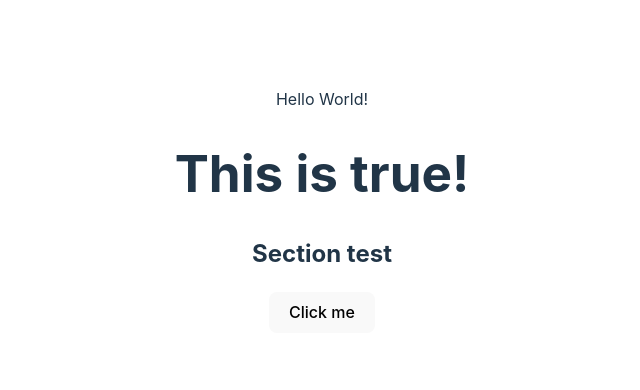
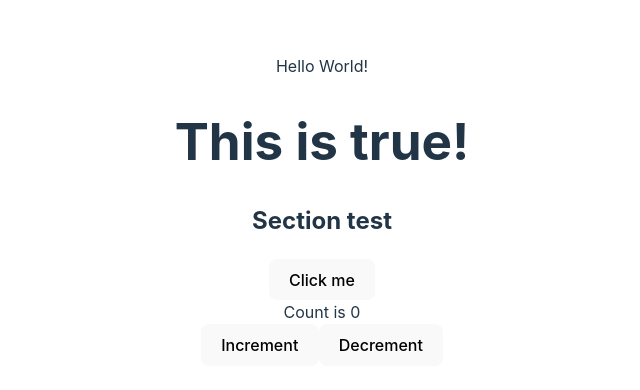
Before and after one commit to Celesca/react-workshop-2024, a React (Vite) app in the folder first-project/: page / in a window 1280 px wide. Shown: the part 190-580 px from the top of the page, without its empty margins (318-958 px from the left). Built offline with nearby package versions, Linux system fonts and the light colour scheme.

Commit message:
add: counter

```diff
--- /dev/null
+++ b/first-project/src/components/Couter.tsx
@@ -0,0 +1,15 @@
+import { useState } from "react";
+
+const Counter = () => {
+  const [count, setCount] = useState<number>(0);
+
+  return (
+    <>
+        <div>Count is {count} </div>
+        <button onClick={() => setCount((prev) => prev + 1 )}>Increment</button>
+        <button onClick={() => setCount((prev) => prev - 1 )}>Decrement</button>
+    </>
+  )
+}
+
+export default Counter
--- a/first-project/src/main.tsx
+++ b/first-project/src/main.tsx
@@ -5,6 +5,7 @@ import './index.css'
 import MyButton from './MyButton.tsx'
 import Heading from './Heading.tsx'
 import Section from './components/Section.tsx'
+import Counter from './components/Couter.tsx'
 
 ReactDOM.createRoot(document.getElementById('root')!).render(
   <React.StrictMode>
@@ -12,5 +13,8 @@ ReactDOM.createRoot(document.getElementById('root')!).render(
     <App />
 
     <Section title="Section test"><MyButton/></Section>
+    <div>
+      <Counter/>
+    </div>
   </React.StrictMode>,
 )
```
